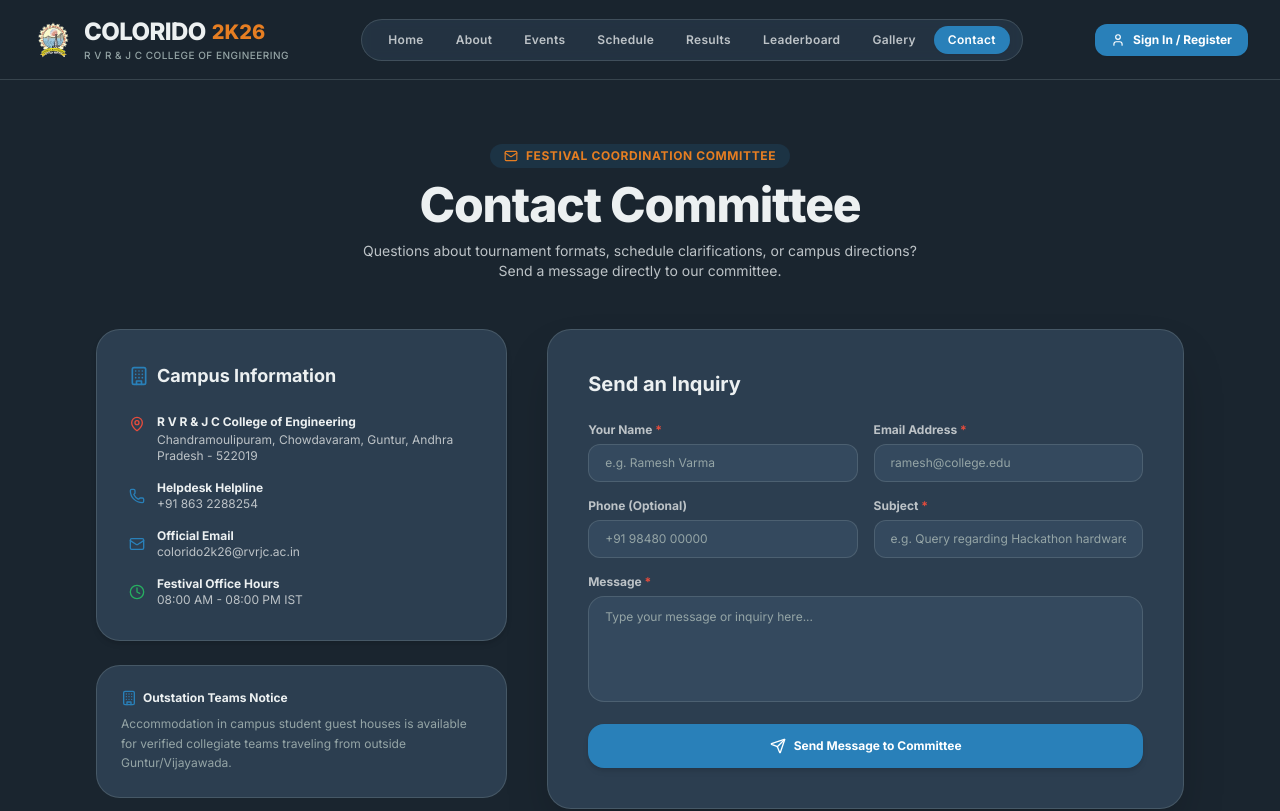
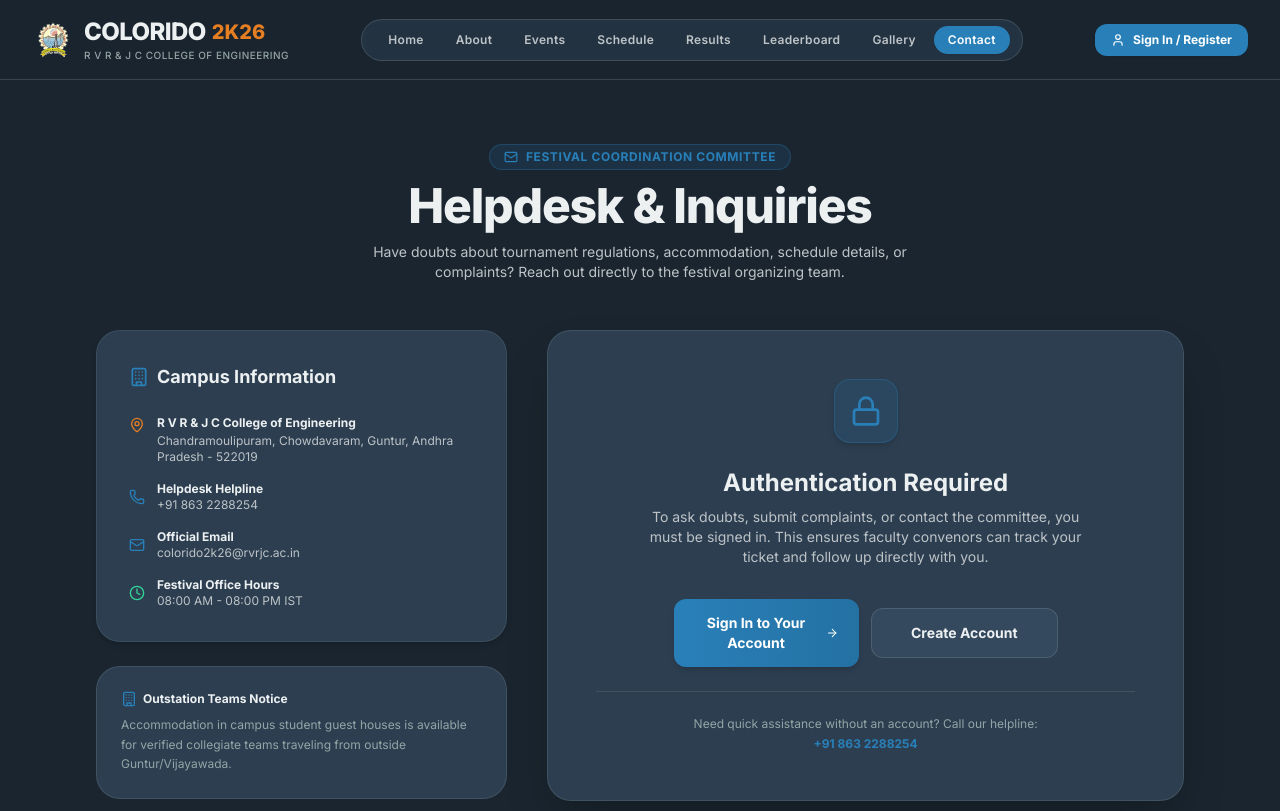
Before and after one commit to sivateja-tech/colorido-2k26, a React (Vite) app in the folder frontend/: page /contact in a window 1280 px wide. Shown: the top 811 px of the page. Built offline with nearby package versions, Linux system fonts and the light colour scheme.

Commit message:
feat(contact): require authentication for submitting complaints and doubts

```diff
--- a/frontend/src/pages/ContactPage.jsx
+++ b/frontend/src/pages/ContactPage.jsx
@@ -1,6 +1,11 @@
-import React, { useState } from 'react';
-import { Mail, Phone, MapPin, Send, CheckCircle, AlertCircle, Clock, Building } from 'lucide-react';
+import React, { useState, useEffect } from 'react';
+import { Link } from 'react-router-dom';
+import {
+  Mail, Phone, MapPin, Send, CheckCircle, AlertCircle, Clock,
+  Building, Lock, UserCheck, ShieldCheck, ArrowRight, MessageSquareText
+} from 'lucide-react';
 import { submitContactMessage } from '../services/api';
+import { useAuth } from '../context/AuthContext';
 import {
   COLLEGE_NAME,
   COLLEGE_LOCATION,
@@ -9,10 +14,12 @@ import {
 } from '../utils/constants';
 
 export default function ContactPage() {
+  const { user, isAuthenticated } = useAuth();
+
   const [formData, setFormData] = useState({
-    name: '',
-    email: '',
-    phone: '',
+    name: user?.name || '',
+    email: user?.email || '',
+    phone: user?.phone || '',
     subject: '',
     message: ''
   });
@@ -21,27 +28,63 @@ export default function ContactPage() {
   const [success, setSuccess] = useState(false);
   const [error, setError] = useState(null);
 
+  // Pre-populate with authenticated user info
+  useEffect(() => {
+    if (user) {
+      setFormData((prev) => ({
+        ...prev,
+        name: user.name || prev.name,
+        email: user.email || prev.email,
+        phone: user.phone || prev.phone
+      }));
+    }
+  }, [user]);
+
+  const quickSubjects = [
+    'Complaint / Grievance',
+    'Rule & Eligibility Doubt',
+    'Schedule Clarification',
+    'Venue & Accommodation',
+    'Technical / Pass Issue',
+    'General Inquiry'
+  ];
+
   const handleSubmit = async (e) => {
     e.preventDefault();
     setError(null);
     setSuccess(false);
 
-    if (!formData.name.trim() || !formData.email.trim() || !formData.subject.trim() || !formData.message.trim()) {
-      setError('Please fill in all required fields.');
+    if (!formData.subject.trim() || !formData.message.trim()) {
+      setError('Please provide both a subject and your message/complaint details.');
       return;
     }
 
     try {
       setSubmitting(true);
-      const res = await submitContactMessage(formData);
+      const res = await submitContactMessage({
+        ...formData,
+        name: user?.name || formData.name,
+        email: user?.email || formData.email
+      });
+
       if (res.data?.success) {
         setSuccess(true);
-        setFormData({ name: '', email: '', phone: '', subject: '', message: '' });
+        setFormData({
+          name: user?.name || '',
+          email: user?.email || '',
+          phone: user?.phone || '',
+          subject: '',
+          message: ''
+        });
       } else {
-        setError(res.data?.message || 'Failed to submit message.');
+        setError(res.data?.message || 'Failed to submit inquiry.');
       }
     } catch (err) {
-      setError(err.response?.data?.message || 'Failed to submit message. Please try again.');
+      if (err.response?.status === 401) {
+        setError('Your session has expired. Please sign in again to submit inquiries.');
+      } else {
+        setError(err.response?.data?.message || 'Failed to submit inquiry. Please try again.');
+      }
     } finally {
       setSubmitting(false);
     }
@@ -51,65 +94,69 @@ export default function ContactPage() {
     <div className="max-w-6xl mx-auto px-4 sm:px-6 lg:px-8 py-8 sm:py-16 space-y-12">
       {/* Header */}
       <div className="text-center space-y-3">
-        <div className="inline-flex items-center gap-2 px-3.5 py-1 rounded-full text-xs font-bold uppercase tracking-wider bg-brand-purple/15 text-brand-purple dark:text-brand-accent">
+        <div className="inline-flex items-center gap-2 px-3.5 py-1 rounded-full text-xs font-bold uppercase tracking-wider bg-[#2980B9]/15 text-[#2980B9] border border-[#2980B9]/30">
           <Mail className="w-3.5 h-3.5" />
           <span>Festival Coordination Committee</span>
         </div>
-        <h1 className="text-3xl sm:text-5xl font-black font-display text-dark-text dark:text-dark-text light:text-light-text tracking-tight">
-          Contact Committee
+        <h1 className="text-3xl sm:text-5xl font-black font-display text-dark-text dark:text-dark-text light:text-slate-900 tracking-tight">
+          Helpdesk &amp; Inquiries
         </h1>
-        <p className="text-xs sm:text-sm text-dark-text-secondary max-w-xl mx-auto leading-relaxed">
-          Questions about tournament formats, schedule clarifications, or campus directions? Send a message directly to our committee.
+        <p className="text-xs sm:text-sm text-dark-text-secondary dark:text-dark-text-secondary light:text-slate-600 max-w-xl mx-auto leading-relaxed">
+          Have doubts about tournament regulations, accommodation, schedule details, or complaints? Reach out directly to the festival organizing team.
         </p>
       </div>
 
       <div className="grid grid-cols-1 lg:grid-cols-5 gap-10">
         {/* Left Column: Campus Information & Contact Cards */}
         <div className="lg:col-span-2 space-y-6">
-          <div className="p-6 sm:p-8 rounded-3xl bg-dark-surface dark:bg-dark-surface light:bg-light-surface border border-dark-border dark:border-dark-border light:border-light-border shadow-md space-y-6">
-            <h2 className="text-lg font-bold font-display text-dark-text dark:text-dark-text light:text-light-text flex items-center gap-2">
-              <Building className="w-5 h-5 text-brand-purple" />
+          <div className="p-6 sm:p-8 rounded-3xl bg-dark-surface dark:bg-dark-surface light:bg-white border border-[#95A5A6]/20 dark:border-[#95A5A6]/15 light:border-slate-200 shadow-md space-y-6">
+            <h2 className="text-lg font-bold font-display text-dark-text dark:text-dark-text light:text-slate-900 flex items-center gap-2">
+              <Building className="w-5 h-5 text-[#2980B9]" />
               <span>Campus Information</span>
             </h2>
 
-            <div className="space-y-4 text-xs text-dark-text-secondary">
+            <div className="space-y-4 text-xs text-dark-text-secondary dark:text-dark-text-secondary light:text-slate-600">
               <div className="flex items-start gap-3">
-                <MapPin className="w-4 h-4 text-brand-error shrink-0 mt-0.5" />
+                <MapPin className="w-4 h-4 text-[#E67E22] shrink-0 mt-0.5" />
                 <div>
-                  <p className="font-bold text-dark-text dark:text-dark-text light:text-light-text">{COLLEGE_NAME}</p>
+                  <p className="font-bold text-dark-text dark:text-dark-text light:text-slate-900">{COLLEGE_NAME}</p>
                   <p className="mt-0.5">{COLLEGE_LOCATION}</p>
                 </div>
               </div>
 
               <div className="flex items-center gap-3">
-                <Phone className="w-4 h-4 text-brand-secondary shrink-0" />
+                <Phone className="w-4 h-4 text-[#2980B9] shrink-0" />
                 <div>
-                  <p className="font-bold text-dark-text dark:text-dark-text light:text-light-text">Helpdesk Helpline</p>
-                  <p>{FESTIVAL_PHONE}</p>
+                  <p className="font-bold text-dark-text dark:text-dark-text light:text-slate-900">Helpdesk Helpline</p>
+                  <a href={`tel:${FESTIVAL_PHONE}`} className="hover:text-[#2980B9] transition-colors">
+                    {FESTIVAL_PHONE}
+                  </a>
                 </div>
               </div>
 
               <div className="flex items-center gap-3">
-                <Mail className="w-4 h-4 text-brand-purple shrink-0" />
+                <Mail className="w-4 h-4 text-[#2980B9] shrink-0" />
                 <div>
-                  <p className="font-bold text-dark-text dark:text-dark-text light:text-light-text">Official Email</p>
-                  <p>{FESTIVAL_EMAIL}</p>
+                  <p className="font-bold text-dark-text dark:text-dark-text light:text-slate-900">Official Email</p>
+                  <a href={`mailto:${FESTIVAL_EMAIL}`} className="hover:text-[#2980B9] transition-colors">
+                    {FESTIVAL_EMAIL}
+                  </a>
                 </div>
               </div>
 
               <div className="flex items-center gap-3">
-                <Clock className="w-4 h-4 text-brand-success shrink-0" />
+                <Clock className="w-4 h-4 text-emerald-400 shrink-0" />
                 <div>
-                  <p className="font-bold text-dark-text dark:text-dark-text light:text-light-text">Festival Office Hours</p>
+                  <p className="font-bold text-dark-text dark:text-dark-text light:text-slate-900">Festival Office Hours</p>
                   <p>08:00 AM - 08:00 PM IST</p>
                 </div>
               </div>
             </div>
           </div>
 
-          <div className="p-6 rounded-3xl bg-dark-surface dark:bg-dark-surface light:bg-light-surface border border-dark-border text-xs space-y-2">
-            <p className="font-bold text-dark-text dark:text-dark-text light:text-light-text flex items-center gap-1.5">
-              <Building className="w-4 h-4 text-brand-purple" />
+          <div className="p-6 rounded-3xl bg-dark-surface dark:bg-dark-surface light:bg-white border border-[#95A5A6]/20 text-xs space-y-2">
+            <p className="font-bold text-dark-text dark:text-dark-text light:text-slate-900 flex items-center gap-1.5">
+              <Building className="w-4 h-4 text-[#2980B9]" />
               <span>Outstation Teams Notice</span>
             </p>
             <p className="text-dark-muted leading-relaxed">
@@ -118,119 +165,193 @@ export default function ContactPage() {
           </div>
         </div>
 
-        {/* Right Column: Contact Message Form */}
+        {/* Right Column: Contact Message Form or Login Gate */}
         <div className="lg:col-span-3">
-          <div className="p-6 sm:p-10 rounded-3xl bg-dark-surface dark:bg-dark-surface light:bg-light-surface border border-dark-border dark:border-dark-border light:border-light-border shadow-2xl space-y-6">
-            <h2 className="text-xl font-bold font-display text-dark-text dark:text-dark-text light:text-light-text">
-              Send an Inquiry
+          {!isAuthenticated ? (
+            /* Login Required Gate */
+            <div className="p-8 sm:p-12 rounded-3xl bg-dark-surface dark:bg-dark-surface light:bg-white border border-[#95A5A6]/25 dark:border-[#95A5A6]/20 light:border-slate-200 shadow-2xl space-y-6 text-center">
+              <div className="w-16 h-16 rounded-2xl bg-[#2980B9]/15 border border-[#2980B9]/30 text-[#2980B9] flex items-center justify-center mx-auto shadow-md">
+                <Lock className="w-8 h-8 text-[#2980B9]" />
+              </div>
+
+              <div className="space-y-2">
+                <h2 className="text-2xl font-bold font-display text-dark-text dark:text-dark-text light:text-slate-900">
+                  Authentication Required
                 </h2>
+                <p className="text-xs sm:text-sm text-dark-text-secondary dark:text-dark-text-secondary light:text-slate-600 max-w-md mx-auto leading-relaxed">
+                  To ask doubts, submit complaints, or contact the committee, you must be signed in. This ensures faculty convenors can track your ticket and follow up directly with you.
+                </p>
+              </div>
+
+              <div className="pt-2 flex flex-col sm:flex-row items-center justify-center gap-3 max-w-sm mx-auto">
+                <Link
+                  to="/auth?mode=signin&redirect=/contact"
+                  className="w-full py-3.5 px-5 rounded-xl text-xs sm:text-sm font-bold text-white bg-gradient-to-r from-[#2980B9] to-[#2471A3] hover:from-[#3498DB] hover:to-[#2980B9] shadow-md flex items-center justify-center gap-2 transition-all"
+                >
+                  <span>Sign In to Your Account</span>
+                  <ArrowRight className="w-4 h-4" />
+                </Link>
+
+                <Link
+                  to="/auth?mode=signup&redirect=/contact"
+                  className="w-full py-3.5 px-5 rounded-xl text-xs sm:text-sm font-bold text-dark-text dark:text-dark-text light:text-slate-800 bg-dark-elevated dark:bg-dark-elevated light:bg-slate-100 hover:bg-dark-highest border border-dark-border dark:border-dark-border light:border-slate-300 flex items-center justify-center gap-2 transition-all"
+                >
+                  <span>Create Account</span>
+                </Link>
+              </div>
+
+              <div className="pt-6 border-t border-[#95A5A6]/20 text-xs text-dark-muted space-y-1">
+                <p>
+                  Need quick assistance without an account? Call our helpline:
+                </p>
+                <a href={`tel:${FESTIVAL_PHONE}`} className="inline-block text-[#2980B9] font-bold hover:underline">
+                  {FESTIVAL_PHONE}
+                </a>
+              </div>
+            </div>
+          ) : (
+            /* Authenticated Submission Form */
+            <div className="p-6 sm:p-10 rounded-3xl bg-dark-surface dark:bg-dark-surface light:bg-white border border-[#95A5A6]/25 dark:border-[#95A5A6]/20 light:border-slate-200 shadow-2xl space-y-6">
+              <div className="flex flex-col sm:flex-row sm:items-center justify-between gap-2 pb-2 border-b border-[#95A5A6]/20">
+                <div>
+                  <h2 className="text-xl font-bold font-display text-dark-text dark:text-dark-text light:text-slate-900">
+                    Submit Inquiry / Complaint
+                  </h2>
+                  <p className="text-xs text-dark-muted mt-0.5">
+                    Your message will be routed directly to the festival convenors.
+                  </p>
+                </div>
+
+                <div className="inline-flex items-center gap-1.5 px-3 py-1 rounded-full text-xs font-semibold bg-emerald-500/15 text-emerald-400 border border-emerald-500/30 self-start sm:self-auto">
+                  <ShieldCheck className="w-3.5 h-3.5" />
+                  <span>Verified User</span>
+                </div>
+              </div>
 
               {/* Success state banner */}
               {success && (
-              <div className="p-4 rounded-2xl bg-emerald-500/15 border border-emerald-500/30 text-emerald-400 text-xs flex items-center gap-3 font-semibold">
+                <div className="p-5 rounded-2xl bg-emerald-500/15 border border-emerald-500/30 text-emerald-400 text-xs space-y-2 font-semibold">
+                  <div className="flex items-center gap-2 text-sm font-bold">
                     <CheckCircle className="w-5 h-5 shrink-0" />
-                <span>Thank you! Your message has been sent to the festival committee.</span>
+                    <span>Inquiry Submitted Successfully!</span>
+                  </div>
+                  <p className="text-xs text-slate-300 leading-relaxed font-normal">
+                    Thank you, <strong className="text-white">{user?.name}</strong>. Your query has been logged in the committee dashboard. The administrators will review it and reply directly to your email address (<strong>{user?.email}</strong>).
+                  </p>
                 </div>
               )}
 
               {/* Error state banner */}
               {error && (
-              <div className="p-4 rounded-2xl bg-brand-error/15 border border-brand-error/30 text-brand-error text-xs flex items-center gap-3 font-semibold">
+                <div className="p-4 rounded-2xl bg-rose-500/15 border border-rose-500/30 text-rose-400 text-xs flex items-center gap-3 font-semibold">
                   <AlertCircle className="w-5 h-5 shrink-0" />
                   <span>{error}</span>
                 </div>
               )}
 
               <form onSubmit={handleSubmit} className="space-y-4">
-              <div className="grid grid-cols-1 sm:grid-cols-2 gap-4">
-                <div className="space-y-1.5">
-                  <label className="block text-xs font-bold text-dark-text-secondary">
-                    Your Name <span className="text-brand-error">*</span>
-                  </label>
-                  <input
-                    type="text"
-                    required
-                    value={formData.name}
-                    onChange={(e) => setFormData({ ...formData, name: e.target.value })}
-                    placeholder="e.g. Ramesh Varma"
-                    className="w-full px-4 py-2.5 rounded-xl bg-dark-elevated dark:bg-dark-elevated light:bg-light-surface-secondary border border-dark-border text-xs text-dark-text placeholder:text-dark-muted focus:outline-none focus:border-brand-purple"
-                  />
+                {/* User Identity Display */}
+                <div className="p-4 rounded-2xl bg-dark-elevated dark:bg-dark-elevated light:bg-slate-50 border border-dark-border dark:border-dark-border light:border-slate-200 grid grid-cols-1 sm:grid-cols-2 gap-3 text-xs">
+                  <div>
+                    <span className="text-dark-muted block text-[11px]">Logged in as:</span>
+                    <span className="font-bold text-dark-text dark:text-dark-text light:text-slate-900 mt-0.5 block truncate">
+                      {user?.name}
+                    </span>
+                  </div>
+                  <div>
+                    <span className="text-dark-muted block text-[11px]">Reply Email:</span>
+                    <span className="font-mono text-dark-text dark:text-dark-text light:text-slate-900 mt-0.5 block truncate">
+                      {user?.email}
+                    </span>
+                  </div>
                 </div>
 
+                {/* Quick Subject Chips */}
                 <div className="space-y-1.5">
-                  <label className="block text-xs font-bold text-dark-text-secondary">
-                    Email Address <span className="text-brand-error">*</span>
+                  <label className="block text-xs font-bold text-dark-text-secondary dark:text-dark-text-secondary light:text-slate-700">
+                    Topic / Category
                   </label>
-                  <input
-                    type="email"
-                    required
-                    value={formData.email}
-                    onChange={(e) => setFormData({ ...formData, email: e.target.value })}
-                    placeholder="ramesh@college.edu"
-                    className="w-full px-4 py-2.5 rounded-xl bg-dark-elevated dark:bg-dark-elevated light:bg-light-surface-secondary border border-dark-border text-xs text-dark-text placeholder:text-dark-muted focus:outline-none focus:border-brand-purple"
-                  />
+                  <div className="flex flex-wrap gap-1.5">
+                    {quickSubjects.map((s) => (
+                      <button
+                        key={s}
+                        type="button"
+                        onClick={() => setFormData({ ...formData, subject: s })}
+                        className={`px-3 py-1 rounded-lg text-xs font-medium transition-all ${
+                          formData.subject === s
+                            ? 'bg-[#2980B9] text-white shadow-sm'
+                            : 'bg-dark-elevated dark:bg-dark-elevated light:bg-slate-100 text-dark-muted hover:text-dark-text border border-dark-border'
+                        }`}
+                      >
+                        {s}
+                      </button>
+                    ))}
                   </div>
                 </div>
 
                 <div className="grid grid-cols-1 sm:grid-cols-2 gap-4">
                   <div className="space-y-1.5">
-                  <label className="block text-xs font-bold text-dark-text-secondary">
-                    Phone (Optional)
+                    <label className="block text-xs font-bold text-dark-text-secondary dark:text-dark-text-secondary light:text-slate-700">
+                      Subject <span className="text-[#E67E22]">*</span>
+                    </label>
+                    <input
+                      type="text"
+                      required
+                      value={formData.subject}
+                      onChange={(e) => setFormData({ ...formData, subject: e.target.value })}
+                      placeholder="e.g. Cricket tournament reporting timing doubt"
+                      className="w-full px-4 py-2.5 rounded-xl bg-dark-elevated dark:bg-dark-elevated light:bg-slate-50 border border-dark-border dark:border-dark-border light:border-slate-300 text-xs text-dark-text dark:text-dark-text light:text-slate-900 placeholder:text-dark-muted focus:outline-none focus:border-[#2980B9]"
+                    />
+                  </div>
+
+                  <div className="space-y-1.5">
+                    <label className="block text-xs font-bold text-dark-text-secondary dark:text-dark-text-secondary light:text-slate-700">
+                      Phone Number (Optional)
                     </label>
                     <input
                       type="tel"
                       value={formData.phone}
                       onChange={(e) => setFormData({ ...formData, phone: e.target.value })}
                       placeholder="+91 98480 00000"
-                    className="w-full px-4 py-2.5 rounded-xl bg-dark-elevated dark:bg-dark-elevated light:bg-light-surface-secondary border border-dark-border text-xs text-dark-text placeholder:text-dark-muted focus:outline-none focus:border-brand-purple"
-                  />
-                </div>
-
-                <div className="space-y-1.5">
-                  <label className="block text-xs font-bold text-dark-text-secondary">
-                    Subject <span className="text-brand-error">*</span>
-                  </label>
-                  <input
-                    type="text"
-                    required
-                    value={formData.subject}
-                    onChange={(e) => setFormData({ ...formData, subject: e.target.value })}
-                    placeholder="e.g. Query regarding Hackathon hardware"
-                    className="w-full px-4 py-2.5 rounded-xl bg-dark-elevated dark:bg-dark-elevated light:bg-light-surface-secondary border border-dark-border text-xs text-dark-text placeholder:text-dark-muted focus:outline-none focus:border-brand-purple"
+                      className="w-full px-4 py-2.5 rounded-xl bg-dark-elevated dark:bg-dark-elevated light:bg-slate-50 border border-dark-border dark:border-dark-border light:border-slate-300 text-xs text-dark-text dark:text-dark-text light:text-slate-900 placeholder:text-dark-muted focus:outline-none focus:border-[#2980B9]"
                     />
                   </div>
                 </div>
 
                 <div className="space-y-1.5">
-                <label className="block text-xs font-bold text-dark-text-secondary">
-                  Message <span className="text-brand-error">*</span>
+                  <label className="block text-xs font-bold text-dark-text-secondary dark:text-dark-text-secondary light:text-slate-700">
+                    Message / Complaint Details <span className="text-[#E67E22]">*</span>
                   </label>
                   <textarea
                     required
                     rows={5}
                     value={formData.message}
                     onChange={(e) => setFormData({ ...formData, message: e.target.value })}
-                  placeholder="Type your message or inquiry here..."
-                  className="w-full px-4 py-3 rounded-2xl bg-dark-elevated dark:bg-dark-elevated light:bg-light-surface-secondary border border-dark-border text-xs text-dark-text placeholder:text-dark-muted focus:outline-none focus:border-brand-purple resize-none"
+                    placeholder="Describe your issue, complaint, or question clearly so the committee can provide a fast resolution..."
+                    className="w-full px-4 py-3 rounded-2xl bg-dark-elevated dark:bg-dark-elevated light:bg-slate-50 border border-dark-border dark:border-dark-border light:border-slate-300 text-xs text-dark-text dark:text-dark-text light:text-slate-900 placeholder:text-dark-muted focus:outline-none focus:border-[#2980B9] resize-none leading-relaxed"
                   />
                 </div>
 
                 <button
                   type="submit"
                   disabled={submitting}
-                className="w-full py-3.5 rounded-2xl text-xs font-bold text-white bg-brand-purple hover:bg-brand-purple-hover transition-all flex items-center justify-center gap-2 shadow-md disabled:opacity-50"
+                  className="w-full py-3.5 rounded-2xl text-xs sm:text-sm font-bold text-white bg-gradient-to-r from-[#2980B9] to-[#2471A3] hover:from-[#3498DB] hover:to-[#2980B9] shadow-md shadow-[#2980B9]/20 transition-all flex items-center justify-center gap-2 disabled:opacity-50 mt-2"
                 >
                   {submitting ? (
-                  <span>Sending message...</span>
+                    <div className="flex items-center gap-2">
+                      <div className="w-4 h-4 border-2 border-white border-t-transparent rounded-full animate-spin" />
+                      <span>Submitting inquiry...</span>
+                    </div>
                   ) : (
                     <>
                       <Send className="w-4 h-4" />
-                    <span>Send Message to Committee</span>
+                      <span>Submit Inquiry to Committee</span>
                     </>
                   )}
                 </button>
               </form>
             </div>
+          )}
         </div>
       </div>
     </div>
```
Also changed, not shown: 2 other files (tests, documents, lock files or other folders). Lines whose indentation alone changed are shown as unchanged.
